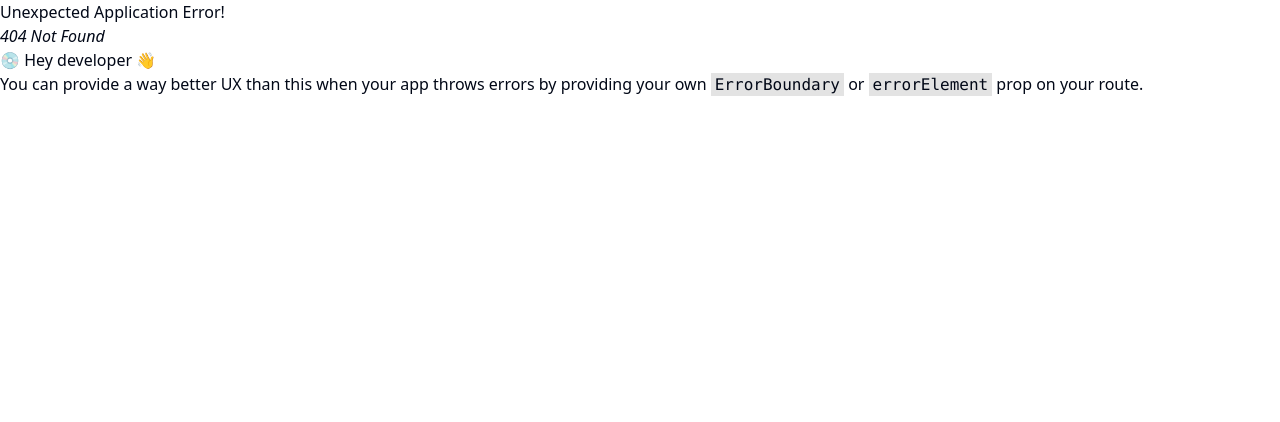
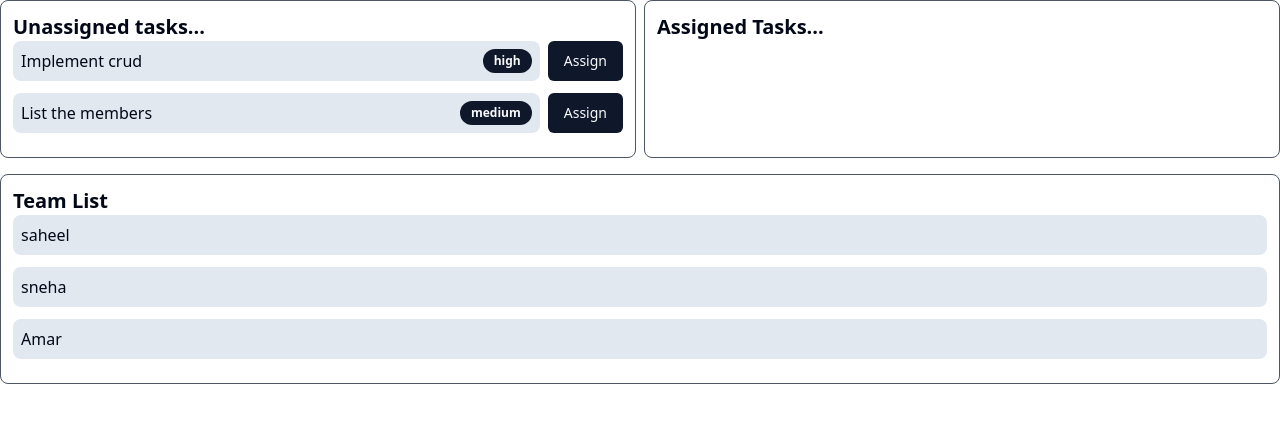
Before and after one commit to Saheel-Mahzz/Football-Team-Management, a React (Vite) app: page /task-lists in a window 1280 px wide. Before the commit this address had no page. Shown: the top 422 px of the page. Built offline with nearby package versions, Linux system fonts and the light colour scheme.

Commit message:
fix: just testing

```diff
--- a/package.json
+++ b/package.json
@@ -18,6 +18,7 @@
     "@radix-ui/react-progress": "^1.1.8",
     "@radix-ui/react-select": "^2.2.6",
     "@radix-ui/react-slot": "^1.2.4",
+    "@radix-ui/react-switch": "^1.2.6",
     "@radix-ui/react-toast": "^1.2.15",
     "@radix-ui/react-tooltip": "^1.2.8",
     "class-variance-authority": "^0.7.1",
--- /dev/null
+++ b/src/components/form/form-fields/selectInputField.tsx
@@ -0,0 +1,12 @@
+import { FormElementProps } from "../formElements";
+
+export default function SelectnputField(props:FormElementProps) {
+
+
+
+  return (
+    <div>
+      {options?.map}
+    </div>
+  )
+}
--- /dev/null
+++ b/src/components/form/form-fields/textInputField.tsx
@@ -0,0 +1,11 @@
+import { TextProps } from "../formElements";
+
+
+export default function TextInputField({label,placeholder,type}:TextProps) {
+  return (
+    <>
+    {/* <Label>{label}</Label>
+   <Input placeholder={placeholder}/> */}
+   </>
+  )
+}
--- /dev/null
+++ b/src/components/form/formElements.tsx
@@ -0,0 +1,41 @@
+import SelectInputField from "./form-fields/selectInputField"
+import TextInputField from "./form-fields/textInputField"
+
+type Types = 'text' | 'select' | 'password' | 'email'
+
+interface Options {
+    label: string,
+    value: string
+}
+
+interface BaseProps {
+    label: string,
+    placeholder: string
+}
+
+interface TextProps extends BaseProps {
+    type: 'text' | 'password'
+}
+
+export interface SelectProps extends BaseProps {
+    type: 'select'
+    options: Options[]
+}
+
+export type FormElementProps = TextProps | SelectProps
+
+
+export default function FormElements(props: FormElementProps) {
+    const { type } = props
+
+
+    const SelectedField = mappingComponent[type]
+    return <SelectedField {...props} />
+}
+
+const mappingComponent: Record<Types, React.ComponentType<any>> = {
+    text: TextInputField,
+    select: SelectInputField,
+    password: TextInputField,
+    email: TextInputField
+}
--- /dev/null
+++ b/src/components/ui/switch.tsx
@@ -0,0 +1,27 @@
+import * as React from "react"
+import * as SwitchPrimitives from "@radix-ui/react-switch"
+
+import { cn } from "@/lib/utils"
+
+const Switch = React.forwardRef<
+  React.ElementRef<typeof SwitchPrimitives.Root>,
+  React.ComponentPropsWithoutRef<typeof SwitchPrimitives.Root>
+>(({ className, ...props }, ref) => (
+  <SwitchPrimitives.Root
+    className={cn(
+      "peer inline-flex h-6 w-11 shrink-0 cursor-pointer items-center rounded-full border-2 border-transparent transition-colors focus-visible:outline-none focus-visible:ring-2 focus-visible:ring-ring focus-visible:ring-offset-2 focus-visible:ring-offset-background disabled:cursor-not-allowed disabled:opacity-50 data-[state=checked]:bg-primary data-[state=unchecked]:bg-input",
+      className
+    )}
+    {...props}
+    ref={ref}
+  >
+    <SwitchPrimitives.Thumb
+      className={cn(
+        "pointer-events-none block h-5 w-5 rounded-full bg-background shadow-lg ring-0 transition-transform data-[state=checked]:translate-x-5 data-[state=unchecked]:translate-x-0"
+      )}
+    />
+  </SwitchPrimitives.Root>
+))
+Switch.displayName = SwitchPrimitives.Root.displayName
+
+export { Switch }
--- /dev/null
+++ b/src/pages/TaskList/components/teamList.tsx
@@ -0,0 +1,37 @@
+
+export const TEAM_LISTS=[
+    {
+        id:1,
+        label:'saheel',
+        value:'saheel'
+    },
+    {
+        id:2,
+        label:'sneha',
+        value:'sneha'
+    },
+    {
+        id:3,
+        label:'Amar',
+        value:'amar'
+    }
+]
+
+ export interface Member{
+    id:number ,
+    value:string
+}
+
+ interface ITeamList {
+    handleSelected:(member:Member)=>void
+}
+export default function TeamList({handleSelected}:ITeamList) {
+  return (
+    <div className="border p-3 rounded-lg border-gray-600">
+        <h2 className="text-xl font-semibold">Team List</h2>
+      {TEAM_LISTS.map((team)=>(
+        <p key={team.id} className="bg-slate-200 mb-3 p-2 rounded-lg" onClick={()=>handleSelected(team)}>{team?.label}</p>
+      ))}
+      </div>
+  )
+}
--- /dev/null
+++ b/src/pages/TaskList/index.tsx
@@ -0,0 +1,105 @@
+import { Badge } from "@/components/ui/badge"
+import { Button } from "@/components/ui/button"
+import { Select, SelectContent, SelectGroup, SelectTrigger, SelectValue } from "@/components/ui/select"
+import { SelectItem } from "@radix-ui/react-select"
+import { useState } from "react"
+import TeamList, { Member, TEAM_LISTS } from "./components/teamList"
+
+
+export const TASK_ROUTE ='/task-lists'
+
+type Priority ='high' | 'medium' | 'low'
+
+interface Task{
+  id:number,
+  task:string,
+  priority:Priority
+  assignedTo?:{
+    id:number ,
+    value:string
+  } | null
+}
+
+const TASKS_LIST: Task[] = [
+  {
+    id:1,
+    task:'Implement crud',
+    priority:'high'
+  },
+  {
+    id:2,
+    task:'List the members',
+    priority:'medium'
+  }
+]
+
+export default function Tasks() {
+  const [tasks,setTasks]= useState<Task[]>(TASKS_LIST)
+  const [selectedMember,setSelectedMember] = useState<Member | null>(null)
+  const handleTask = (id:number,member:Member) =>{
+setTasks((prev)=> prev.map((task)=> task.id === id ? {...task,assignedTo:member,}
+:
+task
+))
+
+}
+
+const [showMembers,setShowMembers] = useState<boolean>(false)
+
+
+
+  return (
+    <>
+    <div className="grid grid-cols-2 mb-4 gap-2">
+      <div className="border p-3 rounded-lg border-gray-600">
+        <h2 className="text-xl font-semibold">Unassigned tasks...</h2>
+      {tasks.map((task)=>(
+         !task.assignedTo &&
+        <div className="flex gap-2">
+        <p key={task.id} className="bg-slate-200 w-full flex justify-between mb-3 p-2 rounded-lg" >{task.task}
+                  <Badge>{task.priority}</Badge>
+        </p>
+        {/* <Button onClick={()=>handleTask(task?.id)}>Assign</Button>
+         */}
+
+         <Button onClick={()=>setShowMembers(!showMembers)}>Assign</Button>
+        {showMembers && <Select value={selectedMember?.value} onValueChange={(value)=>{
+          const member = TEAM_LISTS.find((team) => team?.value === value)
+
+          handleTask(task?.id,member)
+        }} >
+          <SelectTrigger>
+            <SelectValue placeholder='Choose the member'/>
+            </SelectTrigger>
+            <SelectContent>
+              <SelectGroup>
+                {TEAM_LISTS.map((member)=>(
+   <SelectItem value={member?.value}  className="cursor-pointer">
+    {member?.label}
+                </SelectItem>
+                ))}
+
+              </SelectGroup>
+            </SelectContent>
+            </Select>}
+
+        </div>
+      ))}
+      </div>
+        <div className="border p-3 rounded-lg border-gray-600">
+        <h2 className="text-xl font-semibold">Assigned Tasks...</h2>
+      {tasks.map((task)=>(
+        task.assignedTo &&
+        <div className="flex gap-2">
+        <p key={task.id} className="bg-slate-200 w-full flex justify-between mb-3 p-2 rounded-lg">{task.task}
+                  <Badge>{task.priority}</Badge>
+        </p>
+
+        </div>
+      ))}
+      </div>
+    </div>
+    <TeamList handleSelected={setSelectedMember}/>
+    </>
+  )
+}
--- /dev/null
+++ b/src/pages/dynamicTypeForm/dynamicForm.tsx
@@ -0,0 +1,27 @@
+import TextInputField from "@/components/form/form-fields/textInputField"
+import FormElements from "@/components/form/formElements"
+
+
+export const DYNAMIC_FORM_ROUTE ='/dynamic-form'
+
+export default function DynamicForm() {
+  return (
+    <>
+{/* <FormElements label="First name" placeholder="Enter the first name" type="text"/>
+<FormElements label="Are you availble?" type="switch" />
+<FormElements label="Password" type="password" placeholder="Enter password"/>
+<FormElements label="Email" type="email" placeholder="Enter email"/>
+<FormElements label="Choose Options" type="select" placeholder="Choose the value.." options={[{
+    label:'React',
+    value:'react'
+},
+{
+    label:'Nextjs',
+    value:'next_js'
+}]}/> */}
+<FormElements type="text" placeholder="Enter first name" label="Name"   />
+<FormElements type=''  />
+<TextInputField type=''/>
+</>
+  )
+}
```
Also changed, not shown: src/router.tsx (+10 -0 lines), src/constants/errors.ts (line endings or trailing spaces), 1 other file (tests, documents, lock files or other folders).
